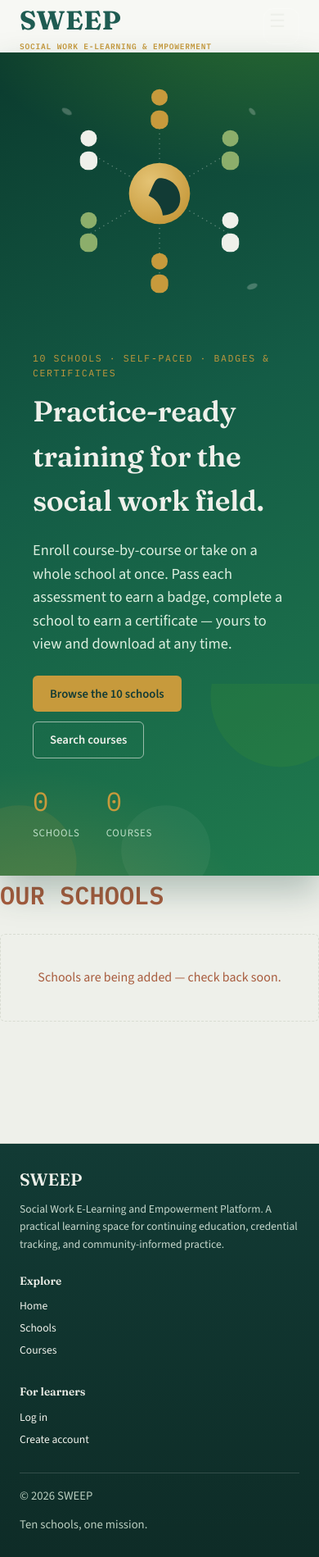
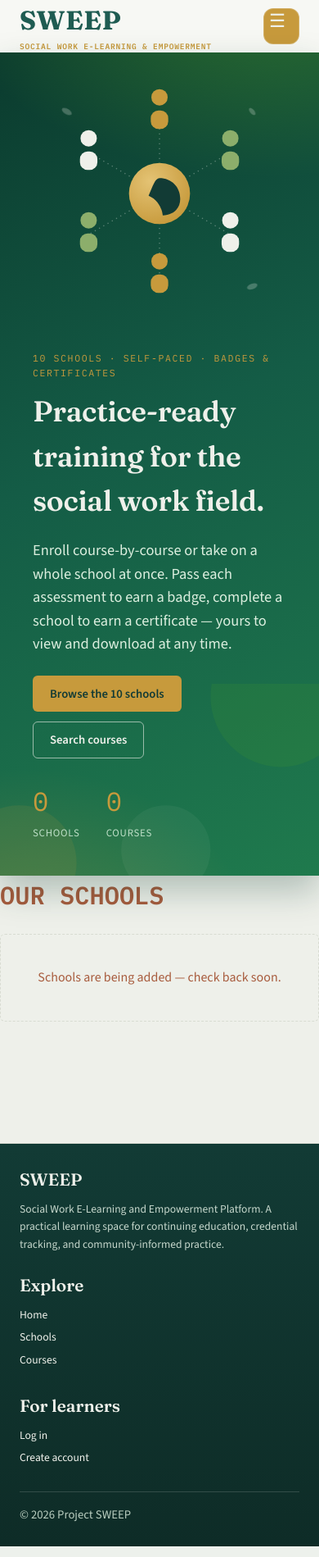
Before and after one commit to remikeks/project-sweep, a Django app: page / in a window 390 px wide. Shown: the whole page at 82% size. Run offline with Django 5.2, Linux system fonts and the light colour scheme; data that the repository does not hold is empty; parts of the project's set-up code (start-up, migrations or seed data) failed here and were passed over.

Commit message:
footer changes

```diff
--- a/static/css/style.css
+++ b/static/css/style.css
@@ -87,7 +87,7 @@ a:hover { text-decoration: underline; }
   display: flex;
   align-items: center;
   justify-content: space-between;
-  height: 80px;
+  height: 64px;
 }
 
 .sw-nav .brand {
@@ -130,7 +130,7 @@ a:hover { text-decoration: underline; }
 
 .sw-nav-toggle {
   display: none;
-  background: transparent;
+  background: var(--gold);
   border: 1px solid rgba(255,255,255,0.22);
   color: var(--paper);
   width: 44px;
@@ -688,8 +688,11 @@ form label { display: block; font-size: 0.85rem; margin-bottom: 4px; color: var(
   }
 
   .sw-nav-links a.button {
-    margin-top: 8px;
-    width: auto;
+    margin-top: 10px;
+    width: fit-content;
+    padding: 10px 16px;
+    align-self: flex-start;
+    display: inline-block;
   }
 
   .featured-card { grid-template-columns: 1fr; }
--- a/templates/base.html
+++ b/templates/base.html
@@ -58,13 +58,13 @@
           <p>Social Work E-Learning and Empowerment Platform. A practical learning space for continuing education, credential tracking, and community-informed practice.</p>
         </div>
         <div>
-          <h4>Explore</h4>
+          <h3>Explore</h3>
           <a href="{% url 'home' %}">Home</a>
           <a href="{% url 'school_list' %}">Schools</a>
           <a href="{% url 'course_list' %}">Courses</a>
         </div>
         <div>
-          <h4>For learners</h4>
+          <h3>For learners</h3>
           {% if user.is_authenticated %}
             <a href="{% url 'dashboard' %}">My learning</a>
             <a href="{% url 'my_credentials' %}">Badges &amp; certificates</a>
@@ -75,8 +75,8 @@
         </div>
       </div>
       <div class="sw-footer-bottom">
-        <span>© {% now "Y" %} SWEEP</span>
-        <span>Ten schools, one mission.</span>
+        <span>© {% now "Y" %} Project SWEEP</span>
+        <!--<span>Ten schools, one mission.</span> -->
       </div>
     </div>
   </footer>
```
